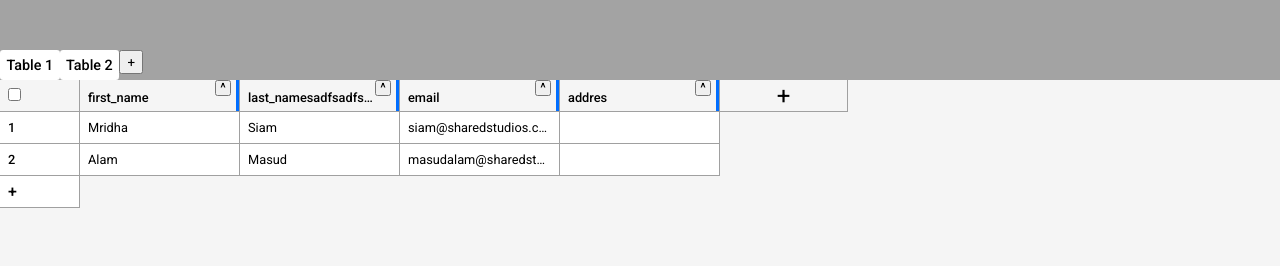
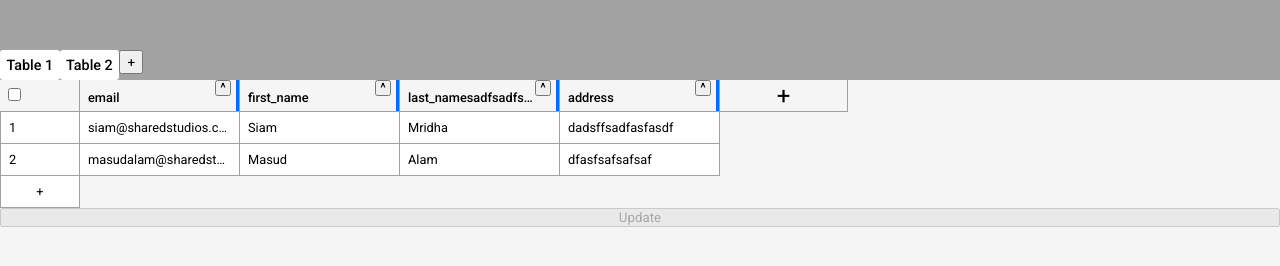
Before and after one commit to siammridha/react-airtable, a React app: page / in a window 1280 px wide. Built offline with nearby package versions, Linux system fonts and the light colour scheme.

Commit message:
no message

```diff
--- a/src/components/cell/index.js
+++ b/src/components/cell/index.js
@@ -1,31 +1,37 @@
 import React, { useState } from 'react'
-import { useSelector, useDispatch } from "react-redux"
+import { useDispatch } from 'react-redux'
 import styles from './styles.module.css'
 
-const Cell = ({ metadata }) => {
-    const { table_index, row_index, column_index, table, row, column } = metadata
-    const cell = useSelector(state => state.tables[table_index]['rows'][row_index][column_index])
+const Cell = ({ row, name, width, id, table_index }) => {
+    const [cell, updateCell] = useState(row)
     const [active, setActive] = useState(false)
     const dispatch = useDispatch()
 
     const onChange = (e) => {
         const value = e.target.value
-        dispatch({ type: "UPDATE-CELL", payload: { table_index, column_index, row_index, value } })
+        if (row !== value) {
+            dispatch({ type: 'ADD-TO-NEW-UPDATE', payload: { table_index, id, name, value } })
+        } else {
+            dispatch({ type: 'DELETE-FROM-NEW-UPDATE', payload: { table_index, id, name } })
+        }
+        updateCell(e.target.value)
     }
+
     return (
         <React.Fragment>
             {active ?
                 <input
                     className={styles.cell}
-                    style={{ width: column.width }}
+                    style={{ width }}
                     value={cell}
+                    name={name}
                     autoFocus={true}
                     onBlur={() => setActive(false)}
                     onChange={onChange}
                 /> :
                 <div
                     className={styles.cell}
-                    style={{ width: column.width }}
+                    style={{ width }}
                     onDoubleClick={() => setActive(true)}
                 >{cell}</div>
             }
--- a/src/components/column-menu/index.js
+++ b/src/components/column-menu/index.js
@@ -74,7 +74,7 @@ const ColumnMenu = ({ metadata, closeMenu }) => {
             </div> :
                 <div>
                     <div>Length:
-                <input type='number' name='type_length' value={column.type_length} onChange={onChange} />
+                <input type='number' name='length' value={column.length} onChange={onChange} />
                     </div>
 
                     <div>Nullable:
--- /dev/null
+++ b/src/components/rows/index.js
@@ -0,0 +1,34 @@
+import React from 'react'
+import styles from './styles.module.css'
+import Cell from '../cell'
+import { useSelector } from "react-redux"
+
+const Rows = ({ table_index }) => {
+    const table = useSelector(state => state.tables[table_index])
+    const columns = table.columns
+    const rows = table.rows
+
+    return (
+        <React.Fragment>
+            {rows.map((row, i) => {
+                return <div key={i} className={styles.row}>
+                    <div className={styles.first_cell}>{i + 1}</div>
+                    {columns.map((column, j) => {
+                        return <Cell
+                            key={`${i}${j}`}
+                            row={row[j]}
+                            name={column.name}
+                            width={column.width}
+                            maxLength={column.length}
+                            id={row[row.length - 1]}
+                            table_index={table_index}
+                        />
+                    })}
+                </div>
+            })}
+            <button className={styles.first_cell} >+</button>
+        </React.Fragment>
+    )
+}
+
+export default React.memo(Rows)
--- /dev/null
+++ b/src/components/rows/styles.module.css
@@ -0,0 +1,17 @@
+.row {
+    display: grid;
+    grid-auto-flow: column;
+    grid-auto-columns: min-content;
+}
+
+.first_cell {
+    width: 5rem;
+    height: 2rem;
+    font-size: .8rem;
+    font-weight: 400;
+    padding: 0.5rem;
+    min-width: max-content;
+    border: 0.01rem solid rgb(160, 160, 160);
+    background-color: rgb(255, 255, 255);
+    border-top: none;
+}
--- a/src/components/store/index.js
+++ b/src/components/store/index.js
@@ -7,11 +7,18 @@ export default createStore(reducer, {
         name: 'Table 1',
         id: 'sdfsdfdsfdsfdsfsd',
         columns: [{
+            column_id: 'sfdfasfdsafsadfsa',
+            name: 'email',
+            type: 'varchar',
+            length: 100,
+            not_null: true,
+            default_value: '',
+            width: '10rem',
+        }, {
             column_id: 'asdsfsdafsdafsaf',
             name: 'first_name',
             type: 'varchar',
-            type_length: 50,
-            key: '',
+            length: 50,
             not_null: true,
             default_value: '',
             width: '10rem',
@@ -20,40 +27,31 @@ export default createStore(reducer, {
             column_id: 'sadfasfdsafdsaf',
             name: 'last_namesadfsadfsasadfsaf saf sdfasdf',
             type: 'varchar',
-            type_length: 50,
-            key: '',
+            length: 50,
             not_null: true,
             default_value: '',
             width: '10rem',
 
         },
         {
-            column_id: 'sfdfasfdsafsadfsa',
-            name: 'email',
+            column_id: 'fsadfsafs',
+            name: 'address',
             type: 'varchar',
-            type_length: 100,
-            key: '',
-            not_null: true,
-            default_value: '',
-            width: '10rem',
-        }, {
-            column_id: 'fsadfsafs',
-            name: 'addres',
-            type: 'varchar',
-            type_length: 50,
-            key: '',
+            length: 50,
             not_null: true,
             default_value: '',
             width: '10rem',
         }],
         rows: [
-            ['Mridha', 'Siam', 'siam@sharedstudios.com'],
-            ['Alam', 'Masud', 'masudalam@sharedstudios.com']
-        ]
+            ['siam@sharedstudios.com', 'Siam', 'Mridha', 'dadsffsadfasfasdf'],
+            ['masudalam@sharedstudios.com', 'Masud', 'Alam', 'dfasfsafsafsaf']
+        ],
+        new_updates: {}
     }, {
         name: 'Table 2',
         id: 'hgkkgjkjjkjhgjgkj',
         columns: [],
-        rows: []
+        rows: [],
+        new_updates: {}
     }]
 })
--- a/src/components/store/reducer.js
+++ b/src/components/store/reducer.js
@@ -1,8 +1,32 @@
 export default (state, { type, payload }) => {
   switch (type) {
-    case "UPDATE-CELL":
-      state.tables[payload.table_index].rows[payload.row_index][payload.column_index] = payload.value
-      return { ...state };
+
+    case "ADD-TO-NEW-UPDATE":
+      return {
+        ...state, tables: [...state.tables.map((table, i) => {
+          if (i === payload.table_index) {
+            const updates = state.tables[payload.table_index].new_updates
+            table.new_updates = { ...updates, [payload.id]: { ...updates[payload.id], [payload.name]: payload.value } }
+            return table
+          }
+          return table
+        })]
+      }
+    case "DELETE-FROM-NEW-UPDATE":
+      return {
+        ...state, tables: [...state.tables.map((table, i) => {
+          if (i === payload.table_index) {
+            const updates = state.tables[payload.table_index].new_updates
+            delete updates[payload.id][payload.name]
+            if (Object.keys(updates[payload.id]).length === 0) {
+              delete updates[payload.id]
+            }
+            table.new_updates = { ...updates }
+            return table
+          }
+          return table
+        })]
+      }
     case "UPDATE-COLUMN":
       state.tables[payload.table_index].columns[payload.column_index] = payload.value
       return { ...state }
--- a/src/components/table/index.js
+++ b/src/components/table/index.js
@@ -1,13 +1,13 @@
 import React from 'react'
 import styles from './styles.module.css'
-import Cell from '../cell'
+import Rows from '../rows'
 import Column from '../column'
 import { useSelector } from "react-redux"
 
 const Table = ({ table_index }) => {
     const table = useSelector(state => state.tables[table_index])
+    const updates = useSelector(state => state.tables[table_index].new_updates)
     const columns = table.columns
-    const rows = table.rows
 
     return (
         <div className={styles.table}>
@@ -23,22 +23,8 @@ const Table = ({ table_index }) => {
                 })}
                 <button className={styles.column} >+</button>
             </div>
-            <div className={styles.rows}>
-                {rows.map((row, i) => {
-                    return <div key={i} className={styles.row}>
-                        <div className={styles.cell}>{i + 1}</div>
-                        {columns.map((column, j) => {
-                            return <Cell
-                                key={`${i}${j}`}
-                                metadata={{ table_index, row_index: i, column_index: j, row, column, table }}
-                            />
-                        })}
-                    </div>
-                })}
-                <div className={styles.row}>
-                    <button className={styles.cell} >+</button>
-                </div>
-            </div>
+            <Rows table_index={table_index} />
+            <button disabled={Object.values(updates).length === 0}>Update</button>
         </div>
     )
 }
--- a/src/components/table/styles.module.css
+++ b/src/components/table/styles.module.css
@@ -8,12 +8,6 @@
 .columns {
     display: grid;
     grid-auto-flow: column;
-    grid-auto-columns: min-content;
-}
-
-.rows {
-    display: grid;
-    grid-auto-flow: row;
     grid-auto-columns: min-content;
 }
 
@@ -32,26 +26,6 @@
     white-space: nowrap;
 }
 
-.row {
-    display: grid;
-    grid-auto-flow: column;
-}
-
-.cell {
-    height: 2rem;
-    line-height: 1rem;
-    padding: 0.5rem;
-    font-size: .8rem;
-    font-weight: 400;
-    border: 0.01rem solid rgb(160, 160, 160);
-    background-color: rgb(255, 255, 255);
-    border-top: none;
-    border-left: none;
-    text-overflow: ellipsis;
-    overflow: hidden;
-    white-space: nowrap;
-}
-
 .column:first-child {
     width: 5rem;
     min-width: max-content;
@@ -63,14 +37,3 @@
     font-weight: 400;
     text-align: center;
 }
-
-.cell:first-child {
-    width: 5rem;
-    font-weight: 500;
-    min-width: max-content;
-}
-
-.row:last-child .cell:first-child {
-    text-align: left;
-    font-size: 1rem;
-}
```
